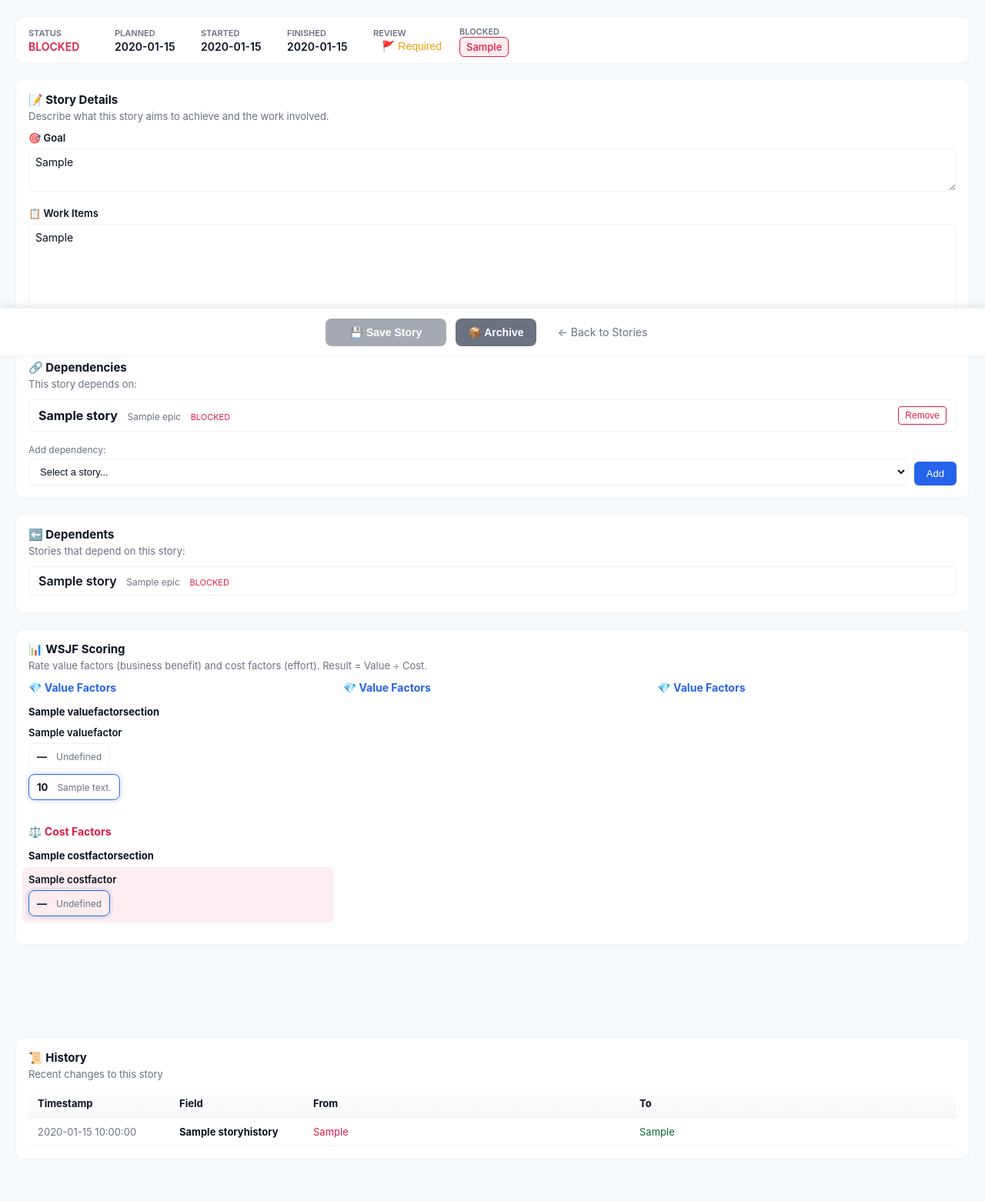
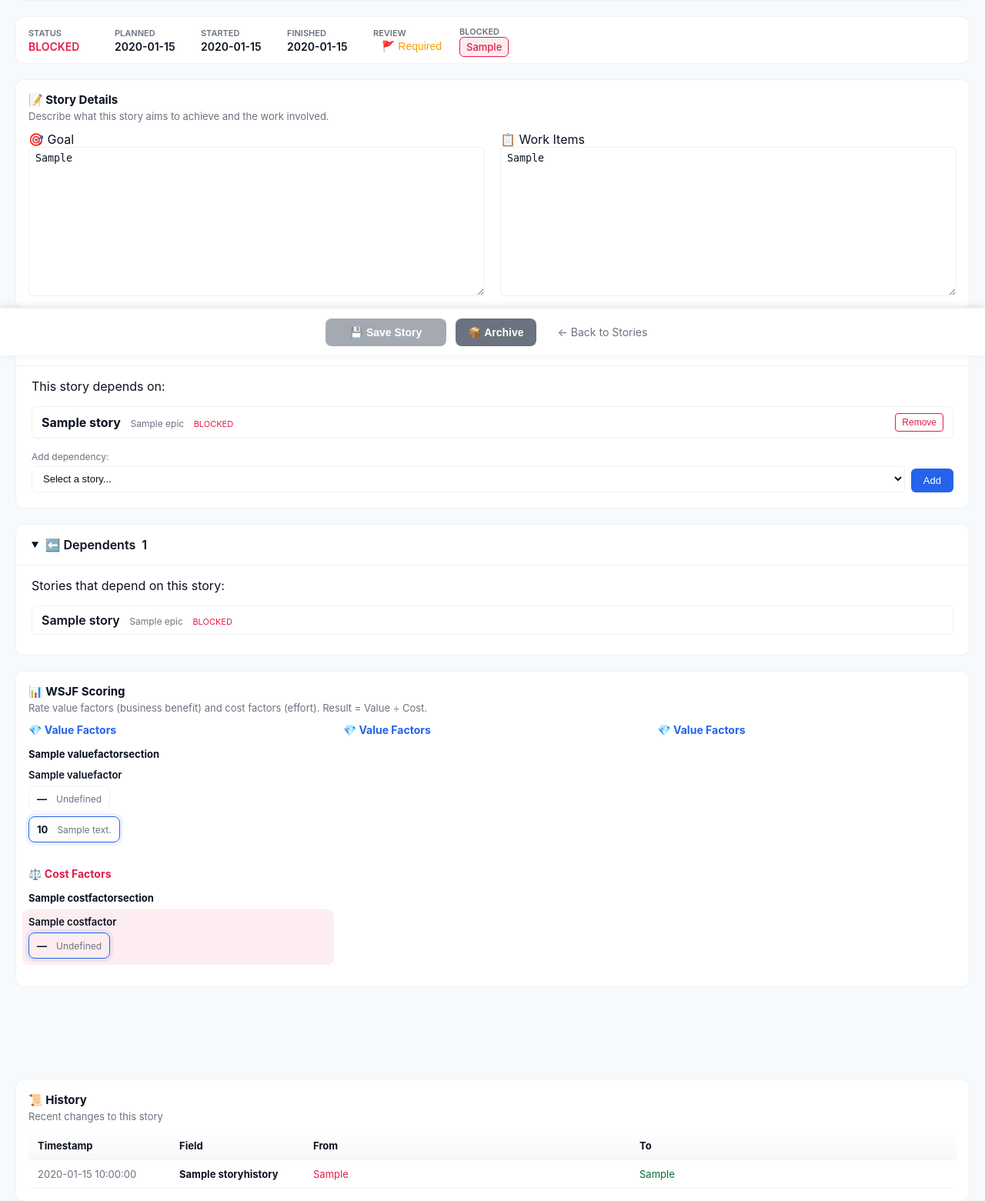
Before and after one commit to decramy/WoS, a Django app: page /backlog/story/1/ in a window 1280 px wide. Shown: the part 338-1899 px from the top of the page at 77% size. Run offline with Django 5.2, Linux system fonts and the light colour scheme; tables that the repository leaves empty hold one stand-in row (values such as "Sample post").

Commit message:
Changed some styling at the refinement page

```diff
--- a/backlog/templates/backlog/refine.html
+++ b/backlog/templates/backlog/refine.html
@@ -44,6 +44,26 @@
 
   .story-identity { display: grid; grid-template-columns: 1fr 1fr; gap: 16px; margin-bottom: 20px; }
   @media(max-width:600px) { .story-identity { grid-template-columns: 1fr; } }
+
+  /* Two-column layout for story details (goal + work items) */
+  .story-details-grid {
+    display: grid;
+    grid-template-columns: 1fr 1fr;
+    gap: 20px;
+  }
+  .story-details-grid .form-group {
+    display: flex;
+    flex-direction: column;
+  }
+  .story-details-grid textarea {
+    flex: 1;
+    min-height: 180px;
+    resize: vertical;
+  }
+  @media(max-width:800px) {
+    .story-details-grid { grid-template-columns: 1fr; }
+    .story-details-grid textarea { min-height: 120px; }
+  }
 
   .status-bar {
     display: flex;
@@ -101,6 +121,39 @@
     border-radius: 8px;
     padding: 8px;
     margin: 6px -8px;
+  }
+
+  /* Collapsible sections */
+  details.collapsible {
+    background: var(--panel);
+    border: 1px solid var(--border);
+    border-radius: 10px;
+    margin-bottom: 20px;
+  }
+  details.collapsible summary {
+    padding: 16px 20px;
+    cursor: pointer;
+    font-size: 16px;
+    font-weight: 600;
+    list-style: none;
+    display: flex;
+    align-items: center;
+    gap: 8px;
+  }
+  details.collapsible summary::-webkit-details-marker {
+    display: none;
+  }
+  details.collapsible summary::before {
+    content: '▶';
+    font-size: 10px;
+    transition: transform 0.2s ease;
+  }
+  details.collapsible[open] summary::before {
+    transform: rotate(90deg);
+  }
+  details.collapsible .collapsible-content {
+    padding: 0 20px 20px 20px;
+    border-top: 1px solid var(--border);
   }
 </style>
 
@@ -183,22 +236,23 @@
   <div class="content-section">
     <h3>📝 Story Details</h3>
     <p class="section-hint">Describe what this story aims to achieve and the work involved.</p>
-    <div class="text-fields">
+    <div class="story-details-grid">
       <div class="form-group">
         <label for="story_goal" class="field-title">🎯 Goal</label>
-        <textarea id="story_goal" name="goal" rows="2" placeholder="What outcome do we want to achieve?">{{ story.goal }}</textarea>
+        <textarea id="story_goal" name="goal" rows="8" placeholder="What outcome do we want to achieve?">{{ story.goal }}</textarea>
       </div>
       <div class="form-group">
         <label for="story_workitems" class="field-title">📋 Work Items</label>
-        <textarea id="story_workitems" name="workitems" rows="5" placeholder="List the tasks or acceptance criteria...">{{ story.workitems }}</textarea>
+        <textarea id="story_workitems" name="workitems" rows="8" placeholder="List the tasks or acceptance criteria...">{{ story.workitems }}</textarea>
       </div>
     </div>
   </div>
 
   {% if story.id %}
-  <!-- Dependencies section -->
-  <div class="content-section">
-    <h3>🔗 Dependencies</h3>
+  <!-- Dependencies section (collapsible) -->
+  <details class="collapsible" {% if dependencies %}open{% endif %}>
+    <summary>🔗 Dependencies {% if dependencies %}<span class="badge">{{ dependencies|length }}</span>{% endif %}</summary>
+    <div class="collapsible-content">
       <p class="section-hint">This story depends on:</p>
 
       <!-- Current dependencies -->
@@ -245,11 +299,12 @@
         <button type="button" onclick="addDependency()" style="padding:8px 16px;font-size:13px;background:var(--accent);color:white;border:none;border-radius:6px;cursor:pointer;">Add</button>
       </div>
     </div>
-  </div>
+  </details>
 
-  <!-- Dependents section: Stories that depend on this story -->
-  <div class="content-section">
-    <h3>⬅️ Dependents</h3>
+  <!-- Dependents section (collapsible): Stories that depend on this story -->
+  <details class="collapsible" {% if dependents %}open{% endif %}>
+    <summary>⬅️ Dependents {% if dependents %}<span class="badge">{{ dependents|length }}</span>{% endif %}</summary>
+    <div class="collapsible-content">
       <p class="section-hint">Stories that depend on this story:</p>
 
       <div class="dependents-list">
@@ -268,6 +323,7 @@
         {% endif %}
       </div>
     </div>
+  </details>
   {% endif %}
 
   <!-- Scoring: Value factors in 3 columns, Cost factors in 1 column -->
```
Lines whose indentation alone changed are shown as unchanged.
